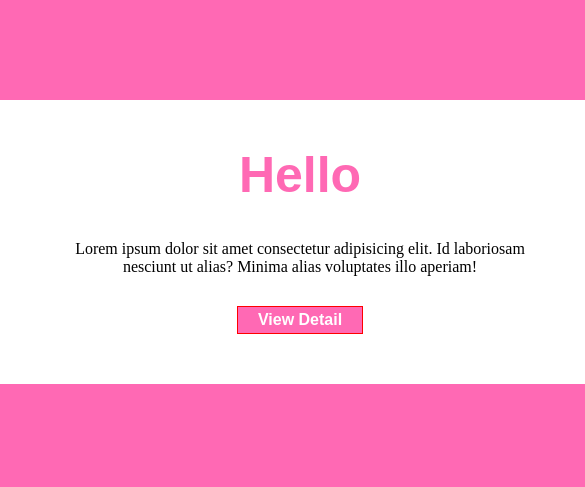
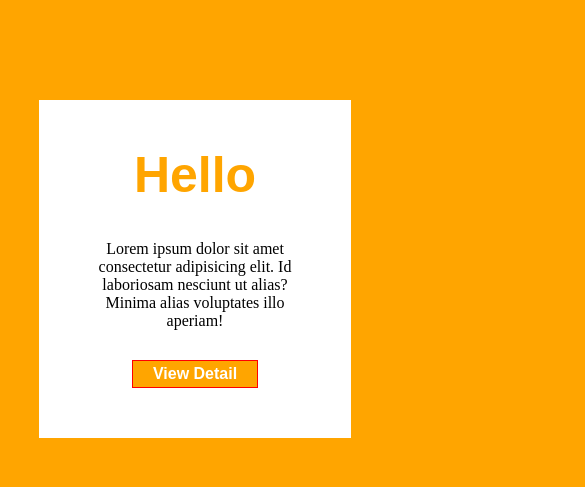
Before and after one commit to seungyeop12/second-day, a plain HTML site: page index.html in a window 390 px wide. Shown: the whole page, 585 px wide, since content can reach past the window. Drawn offline with Linux system fonts and the light colour scheme.

Commit message:
반응형 작업 추가

```diff
--- a/scss/style.scss
+++ b/scss/style.scss
@@ -27,3 +27,33 @@ body {
 		}
 	}
 }
+
+@media screen and (max-width: 999px) {
+	body {
+		background: aqua;
+
+		section {
+			h1 {
+				color: aqua;
+			}
+			a {
+				background: aqua;
+			}
+		}
+	}
+}
+@media screen and (max-width: 599px) {
+	body {
+		background: orange;
+
+		section {
+			width: 80%;
+			h1 {
+				color: orange;
+			}
+			a {
+				background: orange;
+			}
+		}
+	}
+}
```
Also changed, not shown: css/style.css, 1 other file.
